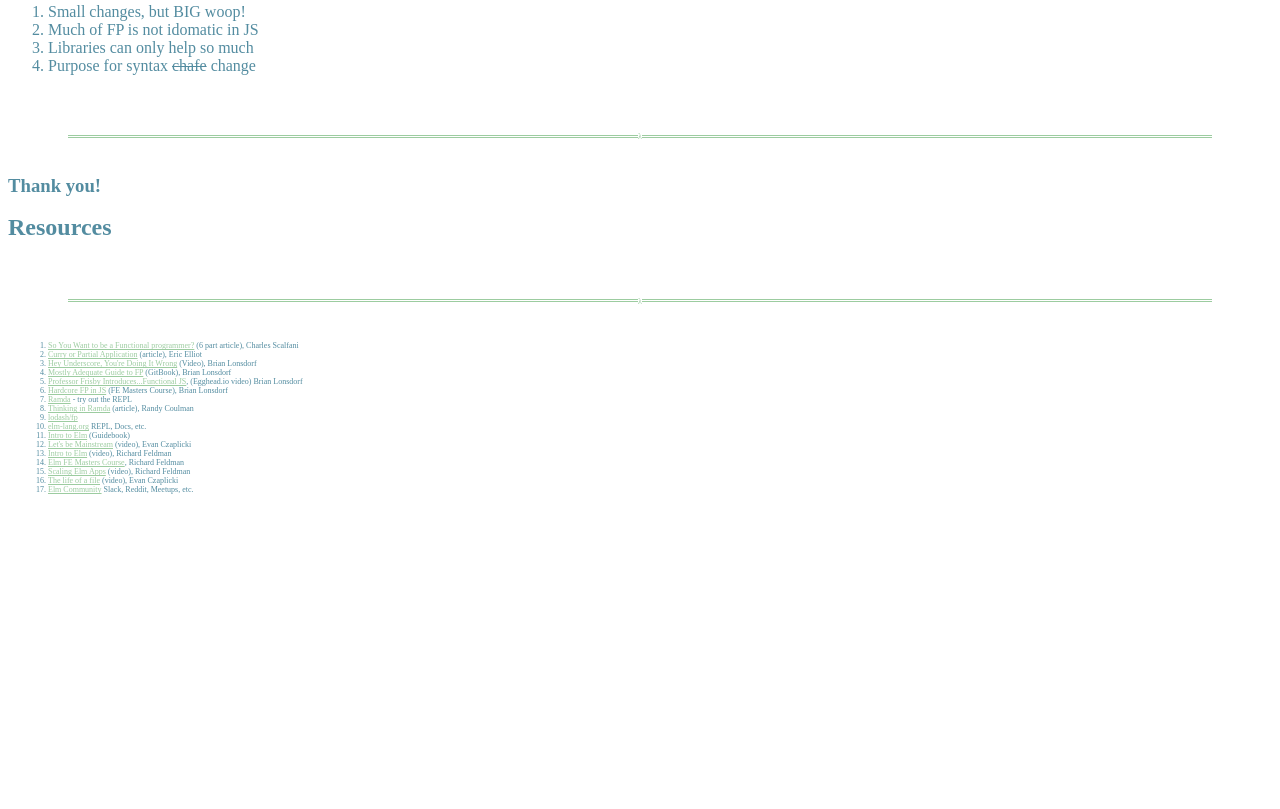
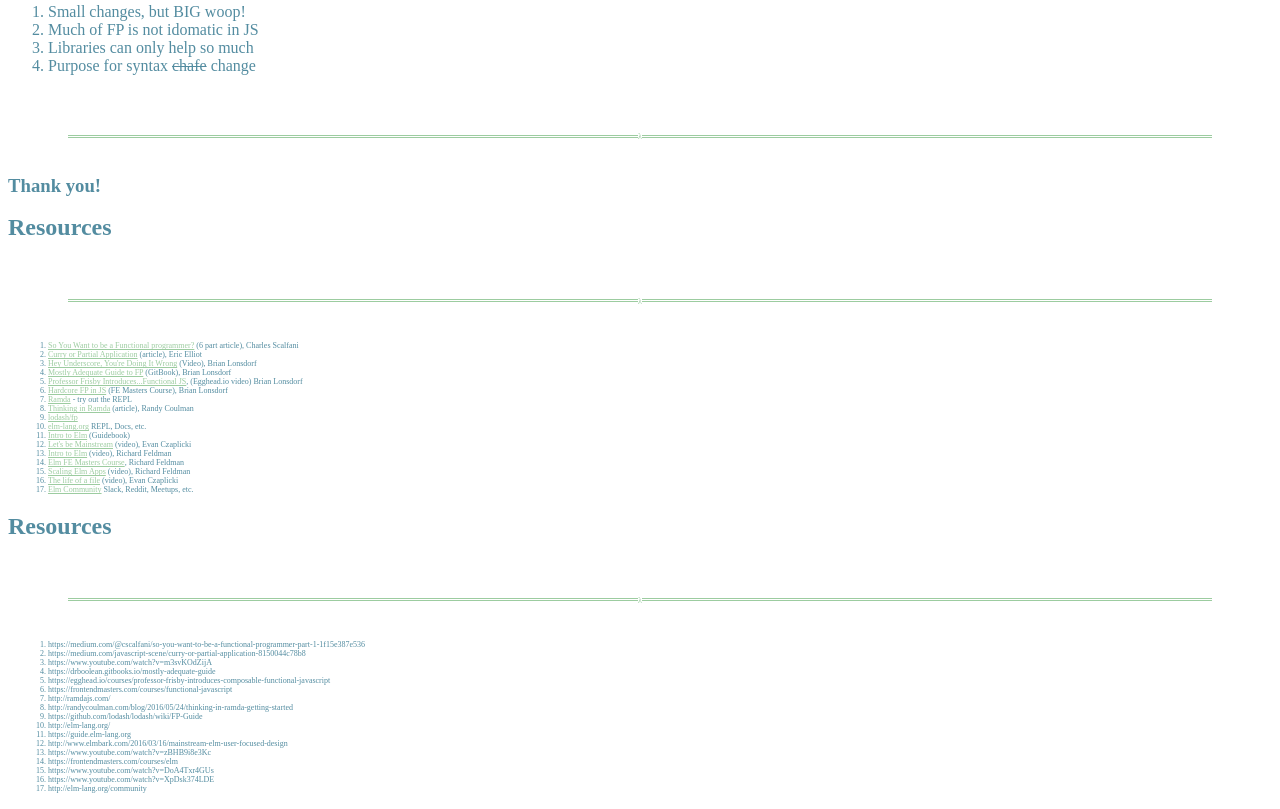
Before and after one commit to droobertzka/hey-javascript, a website with bundled scripts: page index.html in a window 1280 px wide. Shown: the part 9250-10059 px from the top of the page. Before the commit the page ends 9760 px from the top, so only its background shows below. Built offline with nearby package versions, Linux system fonts and the light colour scheme; files whose address does not match are found by name.

Commit message:
add resources slide with raw urls for PDF export

```diff
--- a/index.html
+++ b/index.html
@@ -484,6 +484,30 @@ adviseHumans users
 						<li><a href="http://elm-lang.org/community">Elm Community</a> Slack, Reddit, Meetups, etc.</li>
 					</ol>
 				</section>
+				<section>
+					<h2>Resources</h2>
+					<hr class="style-eight"/>
+					<ol class="resources-list">
+						<li>https://medium.com/@cscalfani/so-you-want-to-be-a-functional-programmer-part-1-1f15e387e536</li>
+						<li>https://medium.com/javascript-scene/curry-or-partial-application-8150044c78b8</li>
+						<li>https://www.youtube.com/watch?v=m3svKOdZijA</li>
+						<li>https://drboolean.gitbooks.io/mostly-adequate-guide</li>
+						<li>https://egghead.io/courses/professor-frisby-introduces-composable-functional-javascript</li>
+						<li>https://frontendmasters.com/courses/functional-javascript</li>
+						<li>http://ramdajs.com/</li>
+						<li>http://randycoulman.com/blog/2016/05/24/thinking-in-ramda-getting-started</li>
+						<li>https://github.com/lodash/lodash/wiki/FP-Guide</li>
+						<li>http://elm-lang.org/</li>
+						<li>https://guide.elm-lang.org</li>
+						<li>http://www.elmbark.com/2016/03/16/mainstream-elm-user-focused-design</li>
+						<li>https://www.youtube.com/watch?v=zBHB9i8e3Kc</li>
+						<li>https://frontendmasters.com/courses/elm</li>
+						<li>https://www.youtube.com/watch?v=DoA4Txr4GUs</li>
+						<li>https://www.youtube.com/watch?v=XpDsk374LDE</li>
+						<li>http://elm-lang.org/community</li>
+					</ol>
+				</section>
+
 			</div>
 		</div>
 		<script src="./node_modules/reveal.js/js/reveal.js"></script>
```
